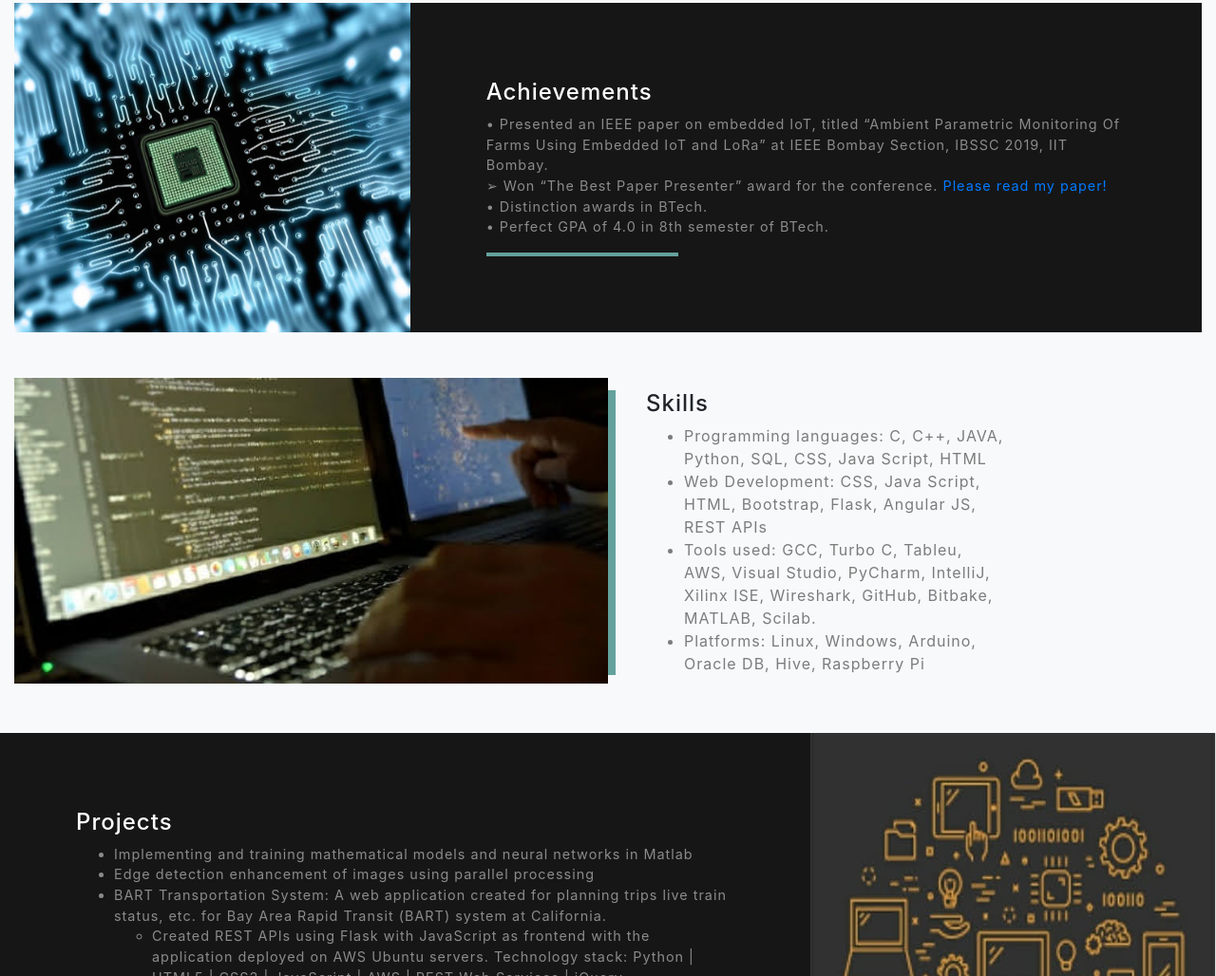
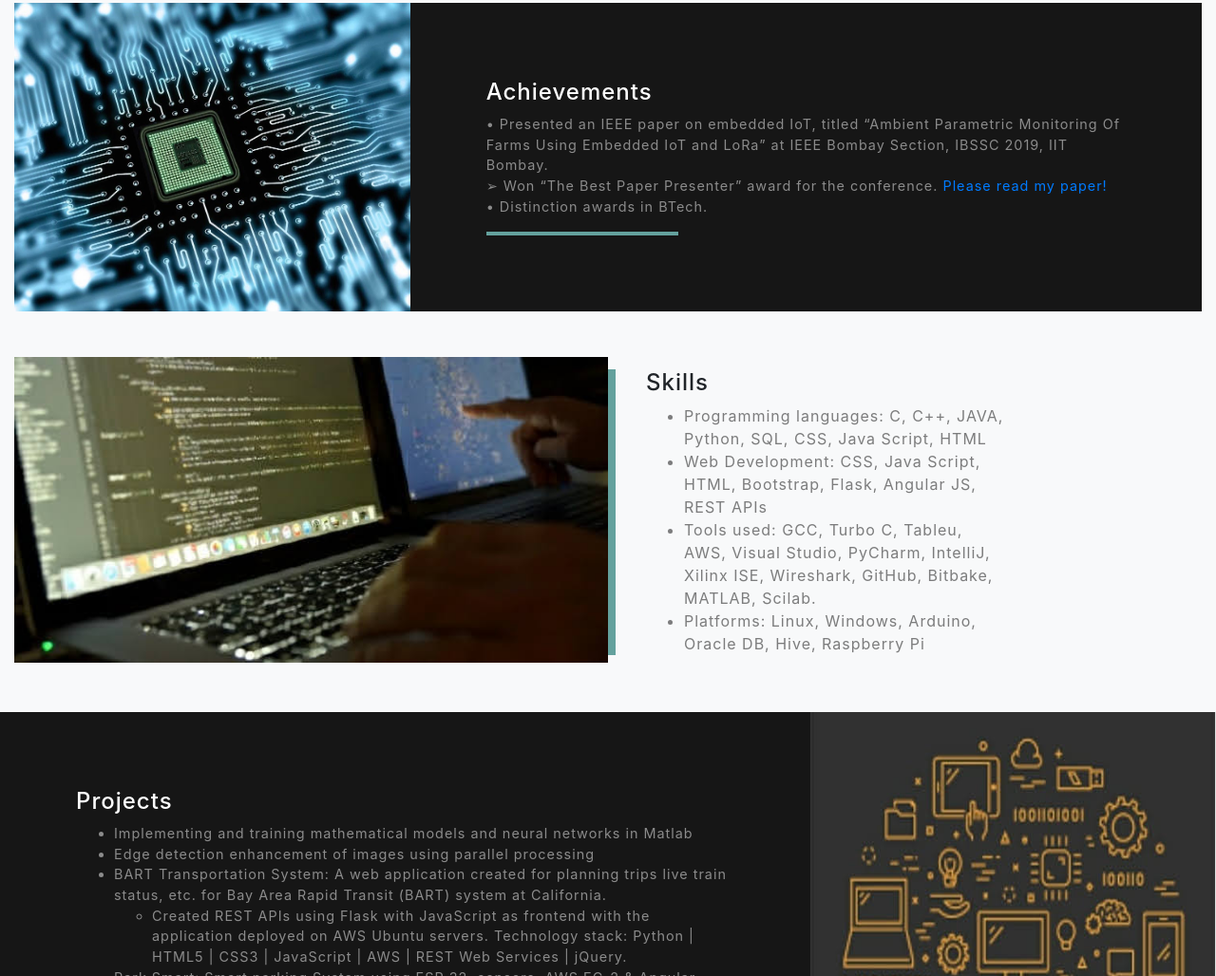
Before and after one commit to TejaswiRaj/Portfolio, a website with bundled scripts: page index.html in a window 1280 px wide. Shown: the part 1880-2908 px from the top of the page at 95% size. Built offline with nearby package versions, Linux system fonts and the light colour scheme.

Commit message:
Update index.html

```diff
--- a/index.html
+++ b/index.html
@@ -141,7 +141,7 @@
                 <p class="mb-0 text-white-50">• Presented an IEEE paper on embedded IoT, titled “Ambient Parametric Monitoring Of Farms Using Embedded IoT and LoRa” at IEEE Bombay Section, IBSSC 2019, IIT Bombay.
                 <p class="mb-0 text-white-50">  ➢ Won “The Best Paper Presenter” award for the conference.<a href="https://tinyurl.com/wj9pvwq"> Please read my paper!</a></p>
                 <p class="mb-0 text-white-50">• Distinction awards in BTech.</p>
-                <p class="mb-0 text-white-50">• Perfect GPA of 4.0 in 8th semester of BTech.</p>
+
                 <hr class="d-none d-lg-block mb-0 ml-0">
               </div>
             </div>
```
